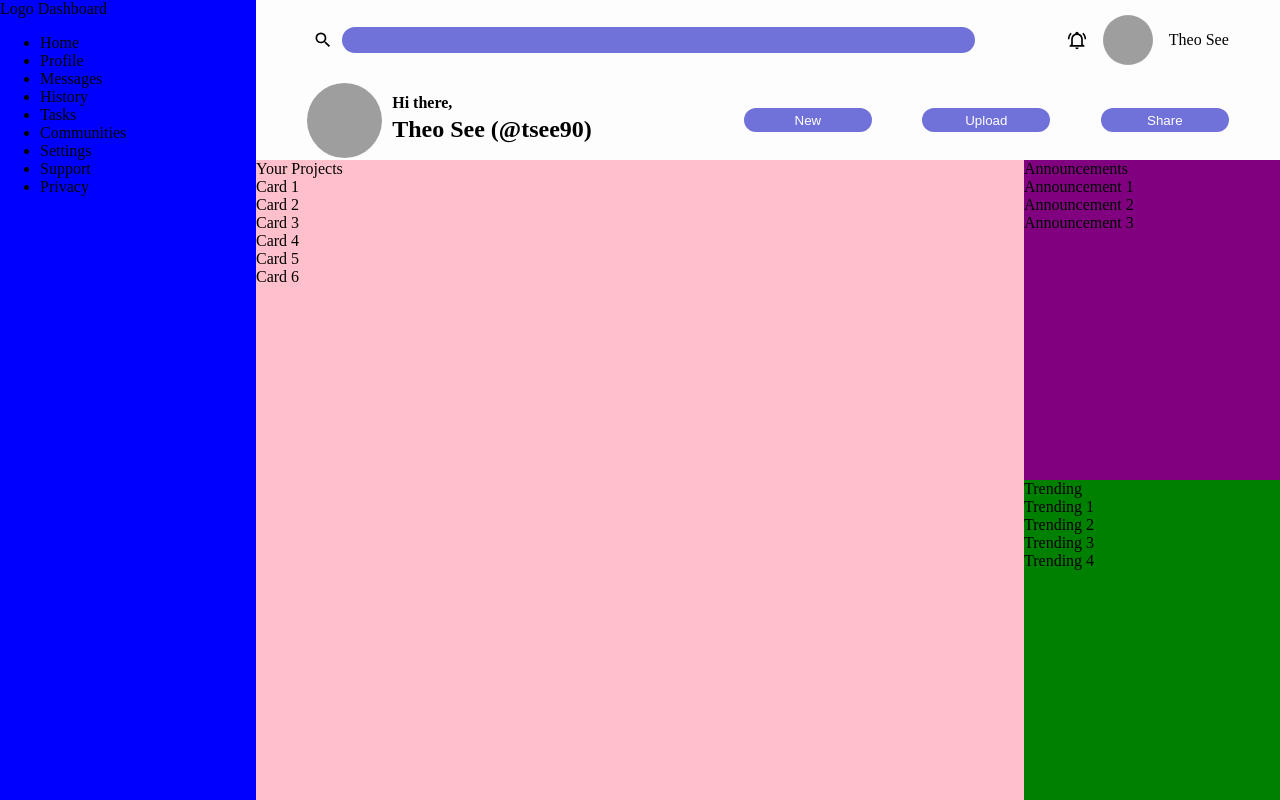
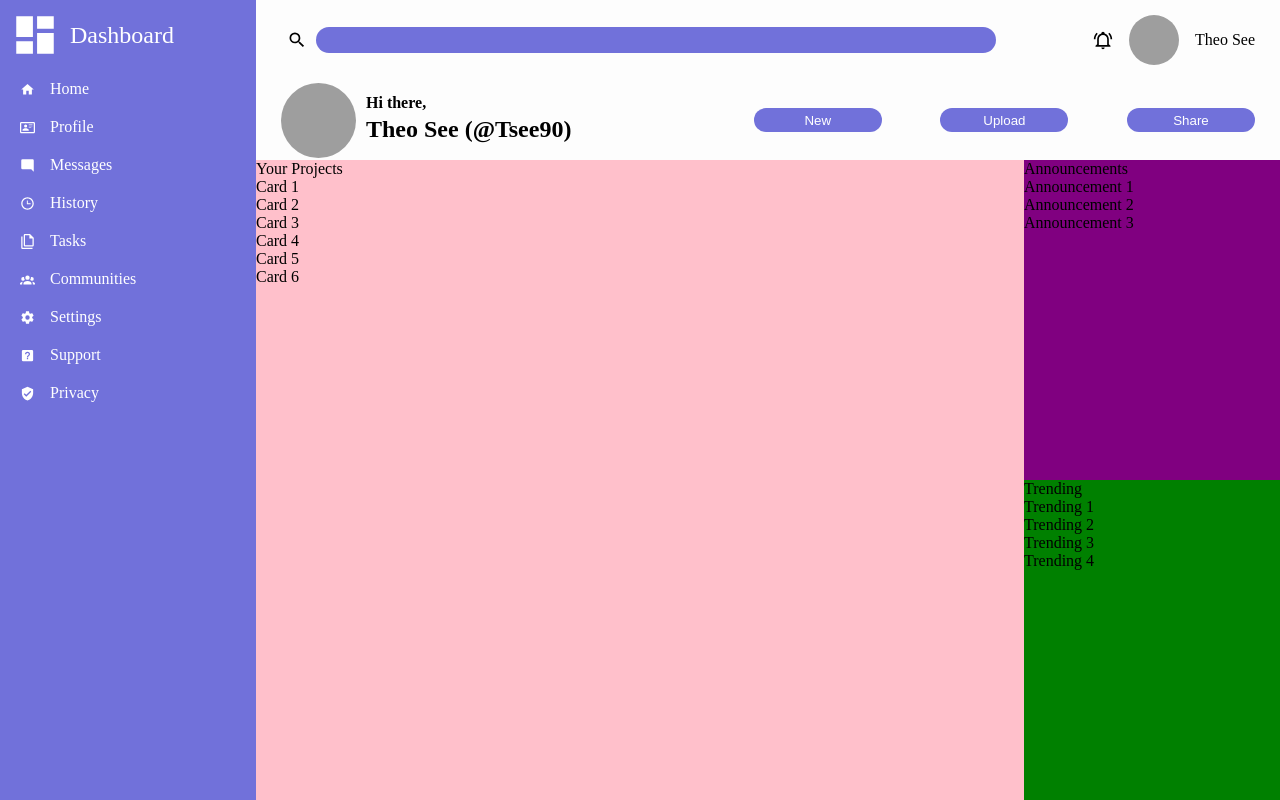
Before and after one commit to Tsee90/dashboard, a plain HTML site: page index.html in a window 1280 px wide. Drawn offline with Linux system fonts and the light colour scheme; grey boxes are pictures that could not be loaded.

Commit message:
Style dashboard container

```diff
--- a/index.html
+++ b/index.html
@@ -25,7 +25,7 @@
                     <div class="profile-image"><img src="assets/manja-vitolic-gKXKBY-C-Dk-unsplash.jpg" alt="cat by Manja Vitolic on Unsplash"></div>
                     <div class="profile-text">
                         <p>Hi there,</p>
-                        <p class="name-text">Theo See (@tsee90)</p>
+                        <p class="name-text">Theo See (@Tsee90)</p>
                     </div>
                 </div>
                 <ul>
@@ -36,17 +36,20 @@
             </div>
         </div>
         <div class="dashboard">
-            <div class="logo">Logo Dashboard</div>
+            <div class="logo">
+                <img src="assets/view-dashboard.svg" alt="dashboard icon">
+                <div>Dashboard</div>
+            </div>
             <ul>
-                <li>Home</li>
-                <li>Profile</li>
-                <li>Messages</li>
-                <li>History</li>
-                <li>Tasks</li>
-                <li>Communities</li>
-                <li>Settings</li>
-                <li>Support</li>
-                <li>Privacy</li>
+                <li><img src="assets/home.svg" alt="">Home</li>
+                <li><img src="assets/card-account-details-outline.svg" alt="">Profile</li>
+                <li><img src="assets/message-reply.svg" alt="">Messages</li>
+                <li><img src="assets/clock-time-three-outline.svg" alt="">History</li>
+                <li><img src="assets/file-multiple-outline.svg" alt="">Tasks</li>
+                <li><img src="assets/account-group.svg" alt="">Communities</li>
+                <li><img src="assets/cog.svg" alt="">Settings</li>
+                <li><img src="assets/help-box.svg" alt="">Support</li>
+                <li><img src="assets/shield-check.svg" alt="">Privacy</li>
             </ul>
         </div>
         <div class="projects">
--- a/style.css
+++ b/style.css
@@ -31,7 +31,7 @@ html, body {
     align-items: center;
     justify-content: space-between;
     gap: 10%;
-    padding: 0 5%;
+    padding: 0 25px;
 }
 
 form.search {
@@ -55,6 +55,7 @@ form.search {
     border: none;
     flex: 1;
     height: 1.5rem;
+    max-width: 700px;
 }
 
 .profile-container {
@@ -108,8 +109,13 @@ img.svg {
     font-size: 1.5rem;
 }
 
+ul {
+    list-style-type: none;
+    padding: 0;
+    margin: 0;
+}
+
 .header-bot ul {
-    list-style-type: none;
     display: flex;
     justify-content: right;
     gap: 10%;
@@ -126,8 +132,43 @@ img.svg {
 }
 
 .dashboard {
-    background-color: blue;
+    background-color: var(--bluetheme);
     grid-area: dashboard;
+    color: white;
+    display: flex;
+    flex-direction: column;
+    gap: 20px;
+    padding: 10px 0 0 10px;
+}
+
+.logo {
+    display: flex;
+    align-items: center;
+    gap: 10px;
+    font-size: 1.5rem;
+}
+
+.logo img {
+    height: 50px;
+    filter: invert(100%) sepia(100%) saturate(18%) hue-rotate(322deg) brightness(105%) contrast(105%);
+}
+
+.dashboard ul {
+    display: flex;
+    flex-direction: column;
+    padding-left: 10px;
+    gap: 20px;
+}
+
+.dashboard ul li {
+    display: flex;
+    align-items: center;
+    gap: 15px;
+}
+
+.dashboard ul li img{
+    height: 15px;
+    filter: invert(100%) sepia(100%) saturate(18%) hue-rotate(322deg) brightness(105%) contrast(105%);
 }
 
 .projects {
```
Also changed, not shown: assets/account-group.svg (added), assets/card-account-details-outline.svg (added), assets/clock-time-three-outline.svg (added), assets/cog.svg (added), assets/file-multiple-outline.svg (added), assets/help-box.svg (added), assets/home.svg (added), assets/message-reply.svg (added), assets/shield-check.svg (added), assets/view-dashboard.svg (added).
